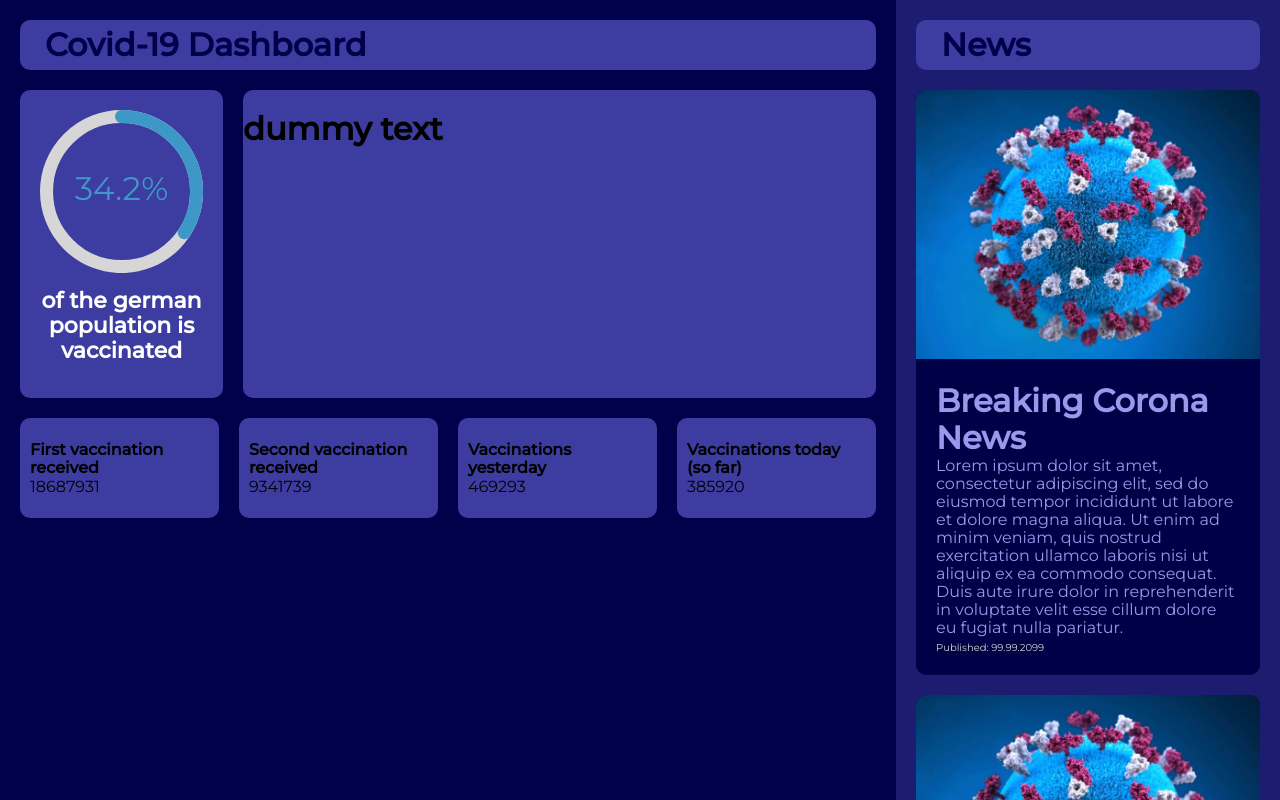
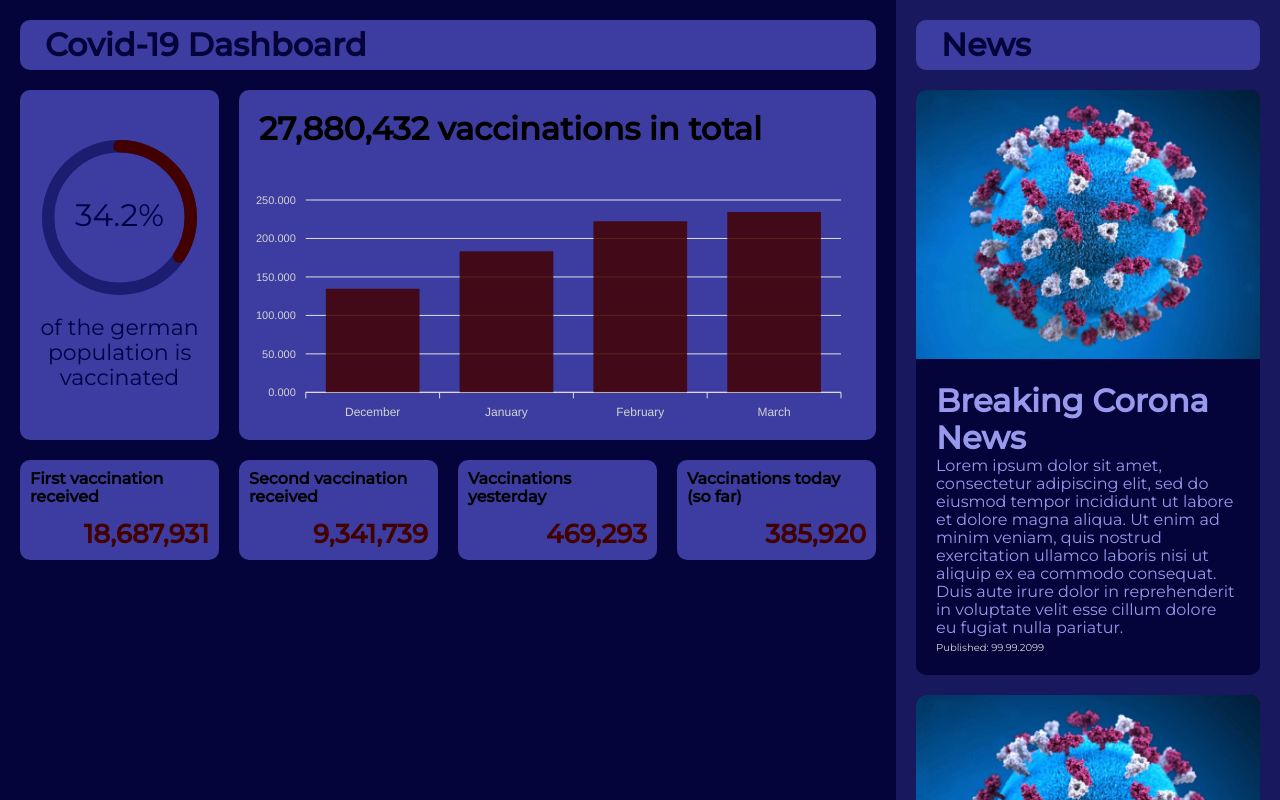
Before and after one commit to patrickthumeyer/spacesquadchallenge, a React (Create React App) app: page / in a window 1280 px wide. Built offline with nearby package versions, Linux system fonts and the light colour scheme.

Commit message:
changes dashboard to grid instead of flexbox, adds column chart with apexCharts, fills numberCards with data

```diff
--- a/package.json
+++ b/package.json
@@ -6,8 +6,10 @@
     "@testing-library/jest-dom": "^5.11.4",
     "@testing-library/react": "^11.1.0",
     "@testing-library/user-event": "^12.1.10",
+    "apexcharts": "^3.26.0",
     "node-sass": "^5.0.0",
     "react": "^17.0.1",
+    "react-apexcharts": "^1.3.7",
     "react-circular-progressbar": "^2.0.3",
     "react-dom": "^17.0.1",
     "react-scripts": "4.0.3",
--- a/src/App.js
+++ b/src/App.js
@@ -11,16 +11,12 @@ function App() {
     <div className="App">
       <div className="stats">
         <Header headline="Covid-19 Dashboard" />
-        <div className="stats__firstWrapper">
         <ProgressCard />
         <Dashboard />
-        </div>
-        <div className="stats__secondWrapper">
         <NumberCard headline="First vaccination received" amount={18687931} />
         <NumberCard headline="Second vaccination received" amount={9341739} />
         <NumberCard headline="Vaccinations yesterday" amount={469293} />
         <NumberCard headline="Vaccinations today (so far)" amount={385920} />
-        </div>
       </div>
       <div className="news">
         <Header headline="News" />
--- a/src/App.scss
+++ b/src/App.scss
@@ -15,18 +15,17 @@
 .stats {
   background-color: $blue100;
   width: 100%;
-  // min-height: 50px;
   padding: 20px;
-  &__firstWrapper {
-    display: flex;
-    flex-direction: column;
-    margin-bottom: 20px;
-  }
-  &__secondWrapper {
-    display: flex;
-    flex-wrap: wrap;
-    justify-content: space-between;
-  }
+  display: grid;
+  grid-template-columns: 1fr 1fr;
+  grid-auto-rows: minmax(50px, auto);
+  grid-gap: 20px;
+}
+
+.stats {
+  background-color: $blue100;
+  width: 100%;
+  padding: 20px;
 }
 
 .news {
@@ -38,27 +37,29 @@
 
 @media (min-width: 600px) {
   .App {
+    flex-direction: column;
+  }
+}
+
+@media (min-width: 900px) {
+  .App {
     flex-direction: row;
   }
 
   .stats {
     width: 70%;
-    // height: 100vh;
-    display: flex;
-    flex-direction: column;
-    flex-wrap: wrap;
     overflow-y: scroll;
+    grid-auto-rows: 50px 350px 100px;
+    grid-template-columns: repeat(4, 1fr);
 
     &__firstWrapper {
-      flex-direction: row;
       width: 100%;
+      grid-column: 1fr 1fr 1fr 1fr;
     }
 
     &__secondWrapper {
-      display: flex;
       width: 100%;
-      flex-wrap: nowrap;
-      justify-content: flex-start;
+      grid-column: 1fr 1fr 1fr 1fr;
     }
   }
 
--- a/src/components/dashboard/dashboard.js
+++ b/src/components/dashboard/dashboard.js
@@ -1,10 +1,43 @@
-import React from "react";
+import React, { useState } from "react";
 import "./dashboard.scss";
+import Chart from "react-apexcharts";
 
 const Dashboard = () => {
+  const [options, setOptions] = useState({
+    chart: {
+      background: "rgb(60, 60, 161)",
+      foreColor: "#333",
+      toolbar: { show: false },
+    },
+    xaxis: {
+      categories: ["December", "January", "February", "March"],
+      labels: { show: true, style: { colors: "lightgrey" } },
+    },
+    yaxis: { labels: { style: { colors: "lightgrey" } } },
+    plotOptions: { bar: { horizontal: false } },
+    fill: { colors: ["#430000"] },
+    dataLabels: { enabled: false },
+  });
+  const [series, setSeries] = useState([
+    { name: "Vaccinations", data: [134.565, 183.445, 222.355, 234.565] },
+  ]);
+
+  const totalVaccinations = 27880432;
+
   return (
     <div className="dashboard">
-      <h1>dummy text</h1>
+      <h1 className="dashboard__totalNumber">
+        {totalVaccinations.toLocaleString()} vaccinations in total
+      </h1>
+      <div className="dashboard__graph">
+        <Chart
+          options={options}
+          series={series}
+          type="bar"
+          height="260"
+          width="100%"
+        />
+      </div>
     </div>
   );
 };
--- a/src/components/dashboard/dashboard.scss
+++ b/src/components/dashboard/dashboard.scss
@@ -5,11 +5,15 @@
   border-radius: 10px;
   max-height: 350px;
   width: 100%;
+  grid-column: span 2;
+
+  &__totalNumber {
+    margin-left: 20px;
+  }
 }
 
-@media (min-width: 600px) {
+@media (min-width: 800px) {
   .dashboard {
-    width: 75%;
-    // min-height: 350px;
+    grid-column: span 3;
   }
 }
--- a/src/components/header/header.scss
+++ b/src/components/header/header.scss
@@ -5,10 +5,11 @@
   border-radius: 10px;
   padding: 10px 20px;
   width: 100%;
-  max-height: 50px;
+  min-height: 50px;
   display: flex;
   align-items: center;
-  margin-bottom: 20px;
+  grid-column: span 2;
+
   &__text {
     color: $blue100;
     margin: 5px;
@@ -16,8 +17,10 @@
   }
 }
 
-@media (min-width: 600px) {
+@media (min-width: 800px) {
   .header {
+    grid-column: span 4;
+    height: 50px;
     &__text {
       text-align: left;
     }
--- a/src/components/newsCard/newsCard.scss
+++ b/src/components/newsCard/newsCard.scss
@@ -1,10 +1,10 @@
 @import "../../styles/variables";
 
 .newsCard {
-  background-color: $blue50;
+  background-color: $blue100;
   border-radius: 10px;
   color: $blue600;
-  margin-bottom: 20px;
+  margin-top: 20px;
 
   &__image {
     max-width: 100%;
--- a/src/components/numberCard/numberCard.js
+++ b/src/components/numberCard/numberCard.js
@@ -4,8 +4,8 @@ import "./numberCard.scss";
 const NumberCard = ({ amount, headline }) => {
   return (
     <div className="numberCard">
-      <h4>{headline}</h4>
-      <span>{amount}</span>
+      <h4 className="numberCard__title">{headline}</h4>
+      <span className="numberCard__amount">{amount.toLocaleString()}</span>
     </div>
   );
 };
--- a/src/components/numberCard/numberCard.scss
+++ b/src/components/numberCard/numberCard.scss
@@ -3,25 +3,27 @@
 .numberCard {
   background-color: $blue300;
   border-radius: 10px;
-  width: 46%;
   max-height: 150px;
   padding: 10px;
   height: 100px;
+  grid-column: span 1;
   display: flex;
-  align-items: flex-start;
   flex-direction: column;
-  justify-content: center;
-  &:nth-child(-n + 2) {
-    margin-bottom: 20px;
+  justify-content: space-between;
+
+  //   &__title {
+  //   }
+
+  &__amount {
+    font-size: 26px;
+    font-weight: 600;
+    align-self: flex-end;
+    color: $darkRed;
   }
 }
 
-@media (min-width: 600px) {
+@media (min-width: 800px) {
   .numberCard {
-    width: 25%;
-    &:nth-child(n + 2) {
-      margin-left: 20px;
-      margin-bottom: 0;
-    }
+    grid-column: span 1;
   }
 }
--- a/src/components/progressCard/progressCard.js
+++ b/src/components/progressCard/progressCard.js
@@ -14,15 +14,18 @@ const ProgressCard = () => {
   return (
     <div className="progressCard">
       <CircularProgressbar
+        className="progressCard__circle"
         value={percentage}
         text={`${percentage}%`}
-        // styles={buildStyles({
-        //   trailColor: "#d6d6d6",
-        // })}
+        styles={buildStyles({
+          trailColor: "rgb(28, 28, 112)",
+          pathColor: "#430000",
+          textColor: "rgb(0, 0, 70)",
+        })}
       />
-      <h1 className="progressCard__text">
+      <h3 className="progressCard__text">
         of the german population is vaccinated
-      </h1>
+      </h3>
     </div>
   );
 };
--- a/src/components/progressCard/progressCard.scss
+++ b/src/components/progressCard/progressCard.scss
@@ -3,25 +3,32 @@
 .progressCard {
   background-color: $blue300;
   border-radius: 10px;
-  max-height: 250px;
   padding: 20px;
+  grid-column: span 2;
+  max-height: 350px;
   display: flex;
   flex-direction: column;
-  justify-content: space-around;
-  margin-bottom: 20px;
+  justify-content: center;
+
+  &__circle {
+    height: 70%;
+  }
 
   &__text {
     text-align: center;
-    color: white;
+    color: $blue50;
     font-size: 22px;
+    font-weight: 400;
+    margin-top: 20px;
   }
 }
 
-@media (min-width: 600px) {
+@media (min-width: 800px) {
   .progressCard {
-    width: 24%;
-    margin-right: 20px;
     margin-bottom: 0;
-    max-height: 350px;
+    grid-column: span 1;
+    &__circle {
+      height: 50%;
+    }
   }
 }
--- a/src/styles/_variables.scss
+++ b/src/styles/_variables.scss
@@ -1,9 +1,10 @@
 $blue50: rgb(0, 0, 70);
-$blue100: rgb(0, 0, 75);
-$blue200: rgb(28, 28, 112);
+$blue100: rgb(4, 4, 59);
+$blue200: rgb(24, 24, 94);
 $blue300: rgb(60, 60, 161);
 $blue600: rgb(152, 152, 236);
 $darkGreen: rgb(71, 185, 109);
+$darkRed: #430000;
 
 // :export {
 //   blue300: $blue300;
```
Also changed, not shown: 1 other file (tests, documents, lock files or other folders). Lines whose indentation alone changed are shown as unchanged.
